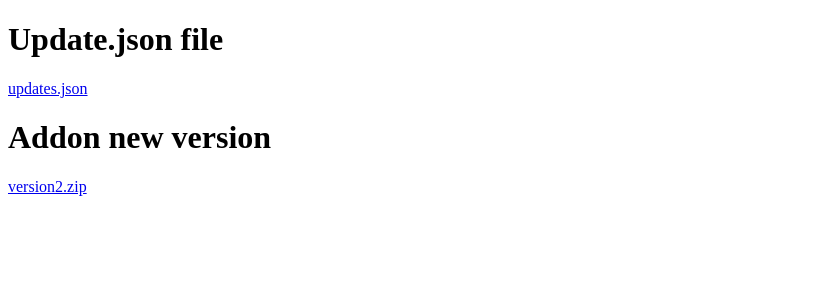
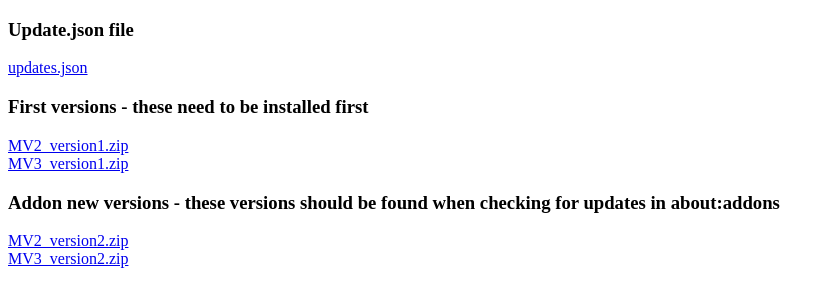
Before and after one commit to AlexandraMoga/AlexandraMoga.github.io, a plain HTML site: page index.html in a window 1280 px wide. Shown: the whole page, without its empty margins (0-835 px from the left). Drawn offline with Linux system fonts and the light colour scheme.

Commit message:
add mv3 versions

```diff
--- a/index.html
+++ b/index.html
@@ -5,13 +5,21 @@
 </head>
 <body>
 
-<h1>Update.json file</h1>
+<h3>Update.json file</h3>
 
 <a href="./updates.json">updates.json </a>
 
-<h1>Addon new version</h1>
+<h3>First versions - these need to be installed first</h3>
 
-<a href="./version2.zip">version2.zip</a>
+<a href="./MV2_version1.zip">MV2_version1.zip </a>
+<br>
+<a href="./MV3_version1.zip">MV3_version1.zip </a>
+
+<h3>Addon new versions - these versions should be found when checking for updates in about:addons</h3>
+
+<a href="./MV2_version2.zip">MV2_version2.zip</a>
+<br>
+<a href="./MV3_version2.zip">MV3_version2.zip</a>
 
 </body>
 </html>
```
Also changed, not shown: updates.json (+8 -1 lines), 6 other files.
